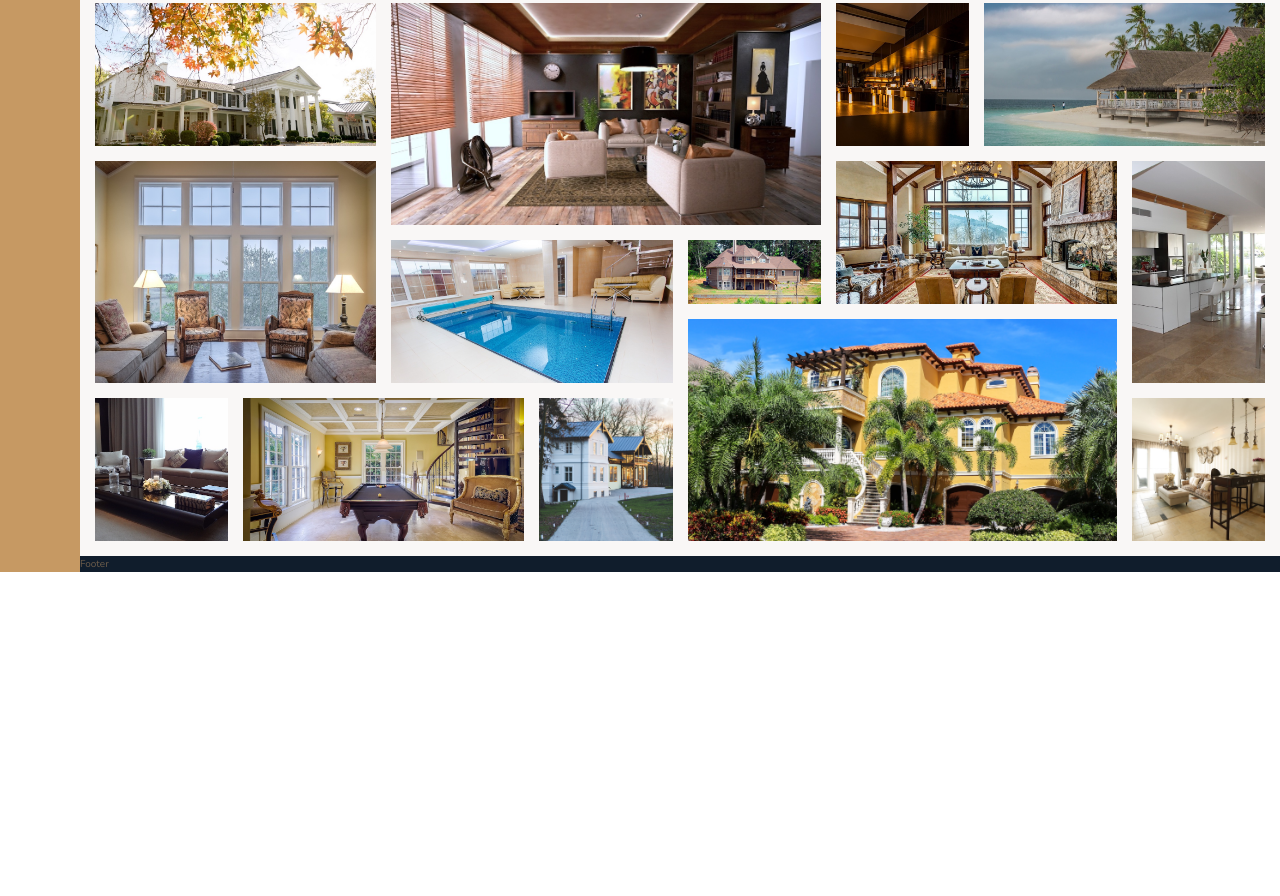
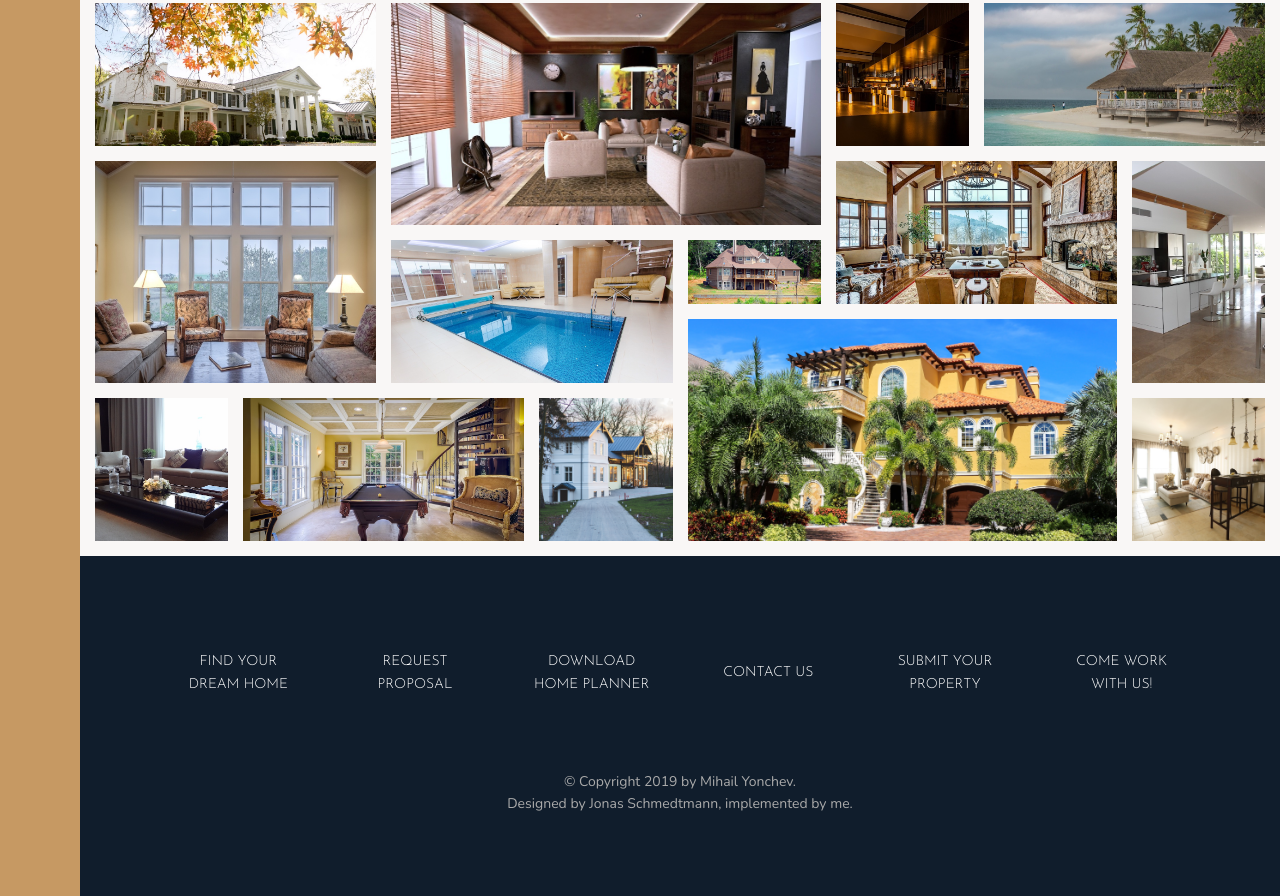
Before and after one commit to insertmike/nexter-project, a website: page index.html in a window 1280 px wide. Shown: the part 3084-3980 px from the top of the page. Before the commit the page ends 3656 px from the top, so only its background shows below. Drawn offline with nearby package versions, Linux system fonts and the light colour scheme.

Commit message:
Built Footer

```diff
--- a/index.html
+++ b/index.html
@@ -373,9 +373,19 @@
     </section>
 
     <footer class="footer">
-        Footer
+        <ul class="nav">
+            <li class="nav__item"><a href="#" class="nav__link">Find your dream home</a></li>
+            <li class="nav__item"><a href="#" class="nav__link">Request proposal</a></li>
+            <li class="nav__item"><a href="#" class="nav__link">Download home planner</a></li>
+            <li class="nav__item"><a href="#" class="nav__link">Contact us</a></li>
+            <li class="nav__item"><a href="#" class="nav__link">Submit your property</a></li>
+            <li class="nav__item"><a href="#" class="nav__link">Come work with us!</a></li>
+
+        </ul>
+        <p class="copyright">
+            &copy; Copyright 2019 by Mihail Yonchev. <br> Designed by Jonas Schmedtmann, implemented by me.
+        </p>
     </footer>
-
 </body>
 
 </html>
--- a/sass/_footer.scss
+++ b/sass/_footer.scss
@@ -1,4 +1,42 @@
 .footer {
     background-color: $color-secondary;
     grid-column: full-start / full-end;
+    padding: 8rem;
 }
+
+.nav{
+    list-style: none;
+    display: grid;
+    grid-template-columns: repeat(auto-fit, minmax(15rem, 1fr));
+    grid-gap: 2rem;
+    align-items: center;
+
+    &__link:link,
+    &__link:visited {
+        font-size: 1.4rem;
+        color: #fff;
+        text-decoration: none;
+        font-family: $font-display;
+        text-transform: uppercase;
+        text-align: center;
+        padding: 1.5rem;
+        display: block;
+        transition: all .2s;
+
+
+    }
+
+    &__link:hover,
+    &__link:active {
+        background-color: rgba(#fff, .05);
+        transform: translateY(-3px);
+    }
+
+}
+
+.copyright {
+    font-size: 1.4rem;
+    color: $color-grey-light-2;
+    margin-top: 6rem;
+    text-align: center;
+}
```
Also changed, not shown: css/style.css.
